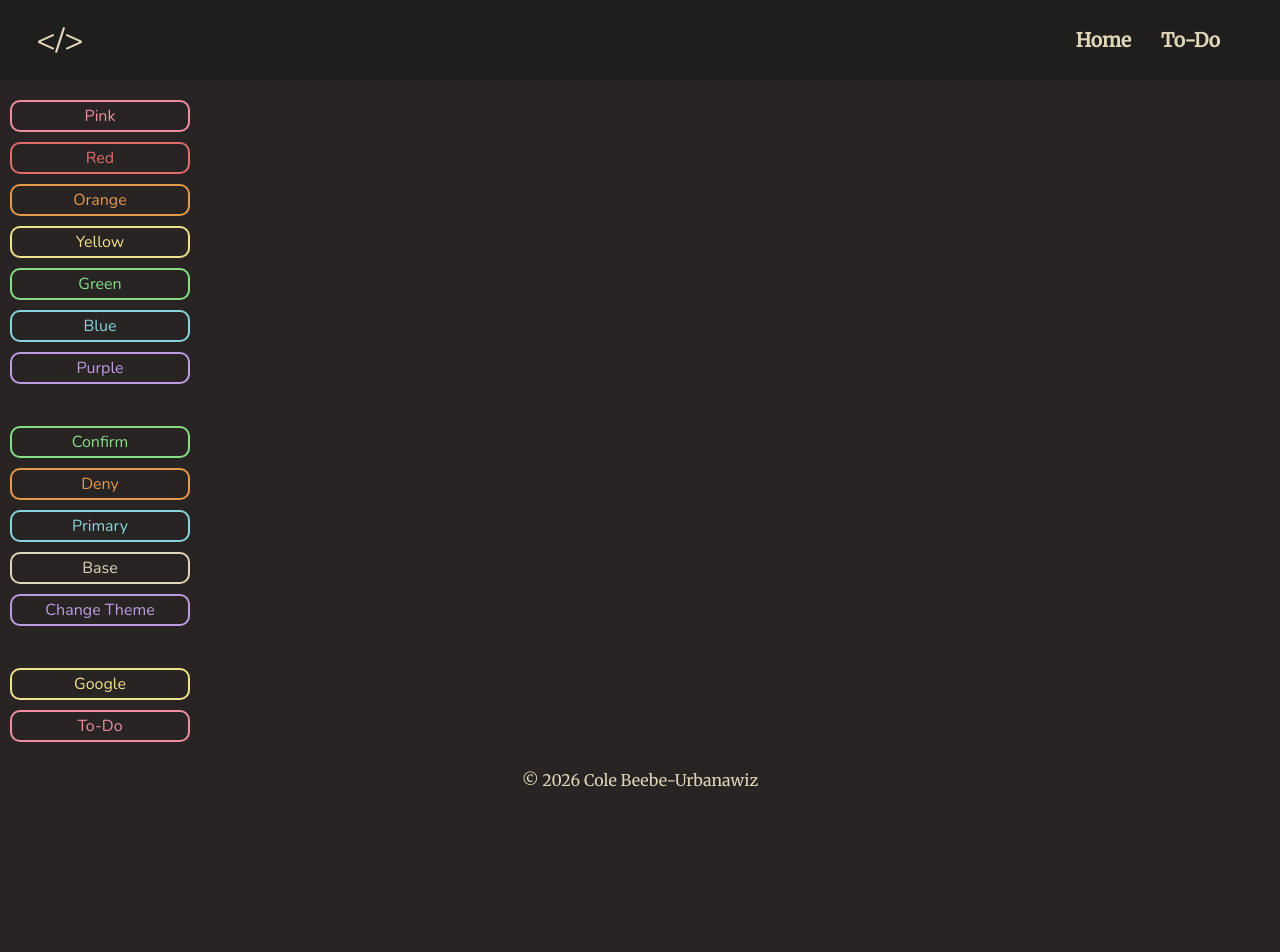
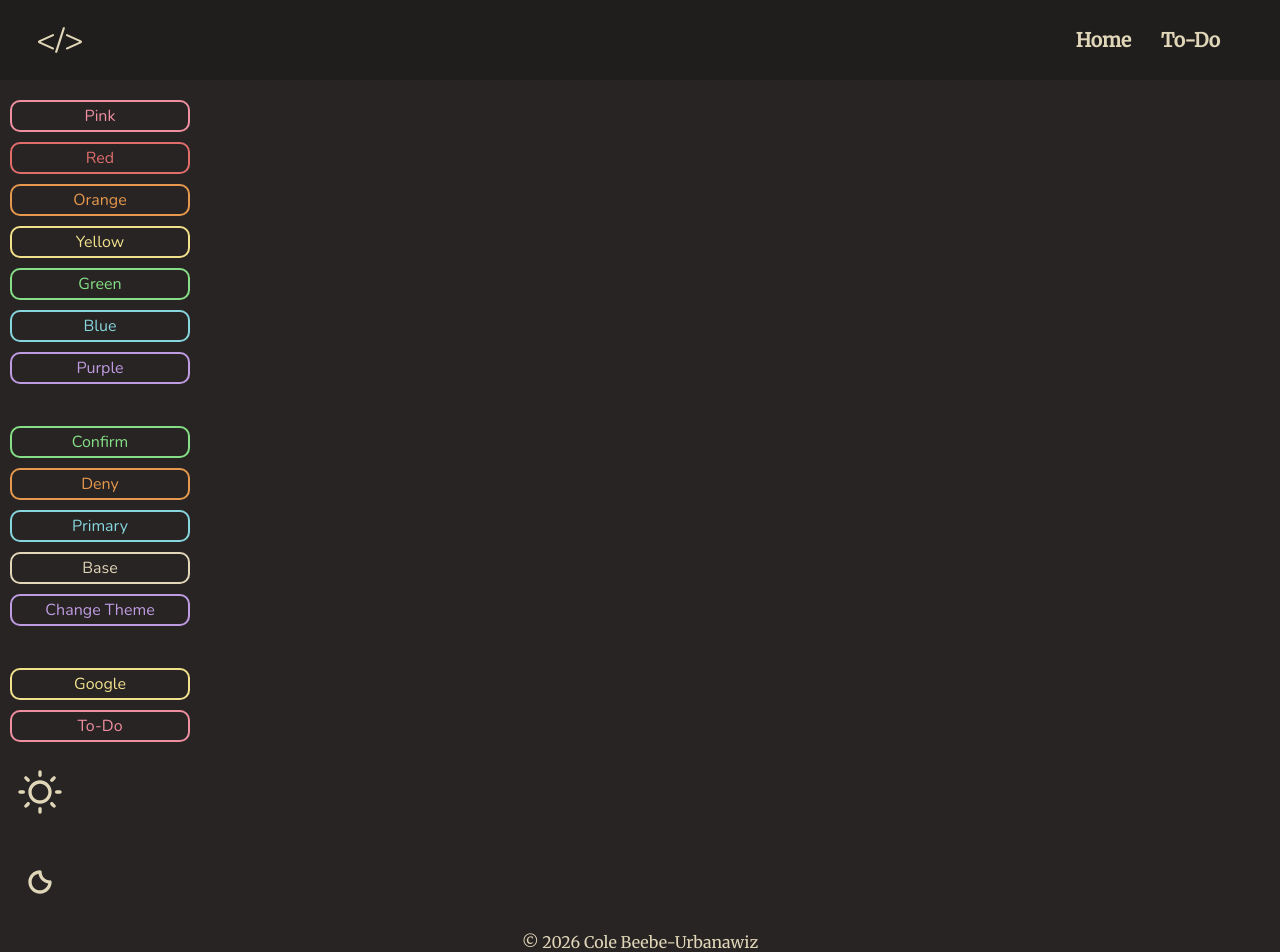
Before and after one commit to outtaspacecode/react-dashboard, a React (Vite) app: page /#/ in a window 1280 px wide. Shown: the top 952 px of the page. Before the commit the page ends 800 px from the top, so only its background shows below. Built offline with nearby package versions, Linux system fonts and the light colour scheme; a web font is replaced by a local one.

Commit message:
SVG Sprite works; created global header

```diff
--- a/src/pages/HomePage.jsx
+++ b/src/pages/HomePage.jsx
@@ -1,6 +1,7 @@
 import { Link } from 'react-router-dom';
 import { useState, useEffect } from 'react';
 import { TodoItem } from '../components/Todo';
+import weatherIcons from '../assets/weather.sprite.svg';
 
 function HomePage() {
 
@@ -44,6 +45,12 @@ function HomePage() {
         <br />
         <a href="https://google.com" className="btn btn-yellow">Google</a>
         <Link className="btn btn-pink" to="/todo">To-Do</Link>
+        <svg width="80" height="80" className="icon" role="img" style={{fill: "var(--text-color)"}}>
+          <use href={`${weatherIcons}#sun`} />
+        </svg>
+        <svg width="80" height="80" className="icon" role="img" style={{fill: "var(--text-color)"}}>
+          <use href={`${weatherIcons}#moon`} />
+        </svg>
       </div>
     </>
   );
```
Also changed, not shown: src/components/headers/GlobalHeader.jsx (added, +7 -0 lines), src/assets/weather.sprite.svg (added), src/styles/headers/GlobalHeader.css (added).
